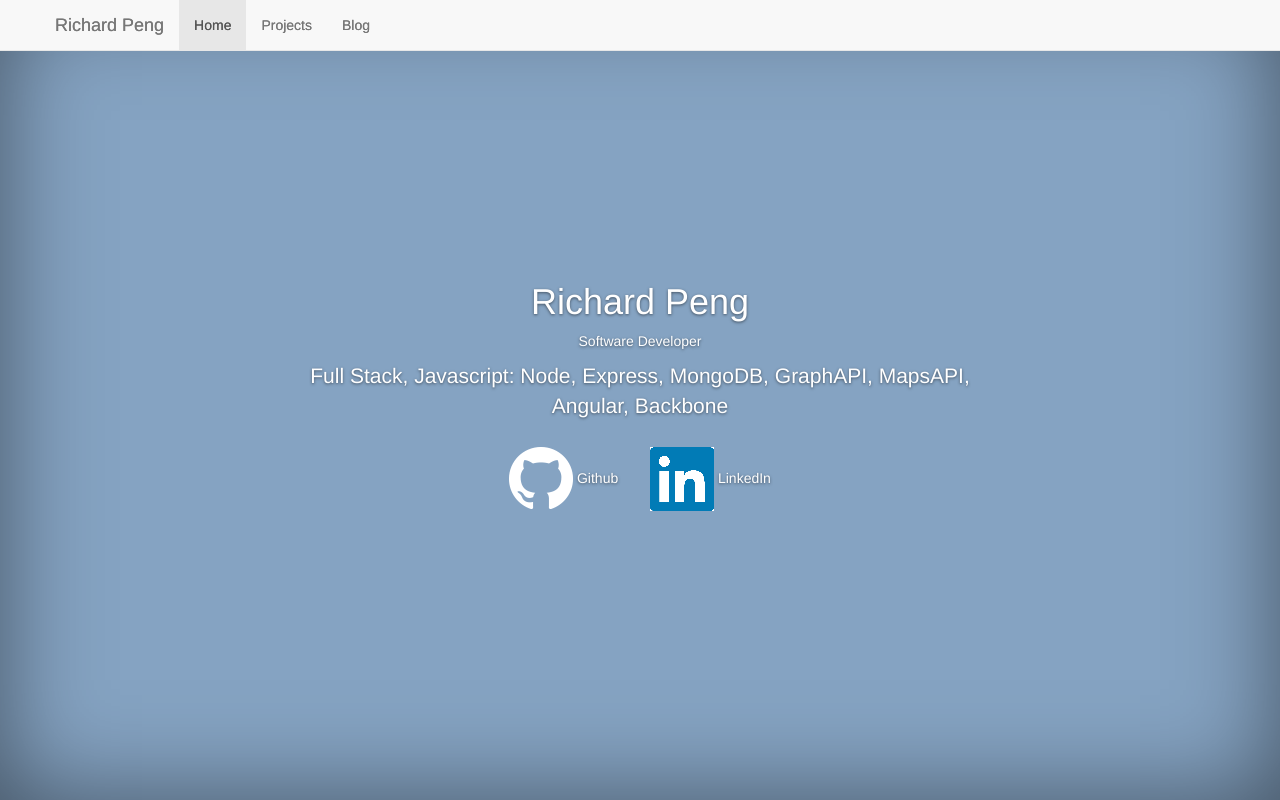
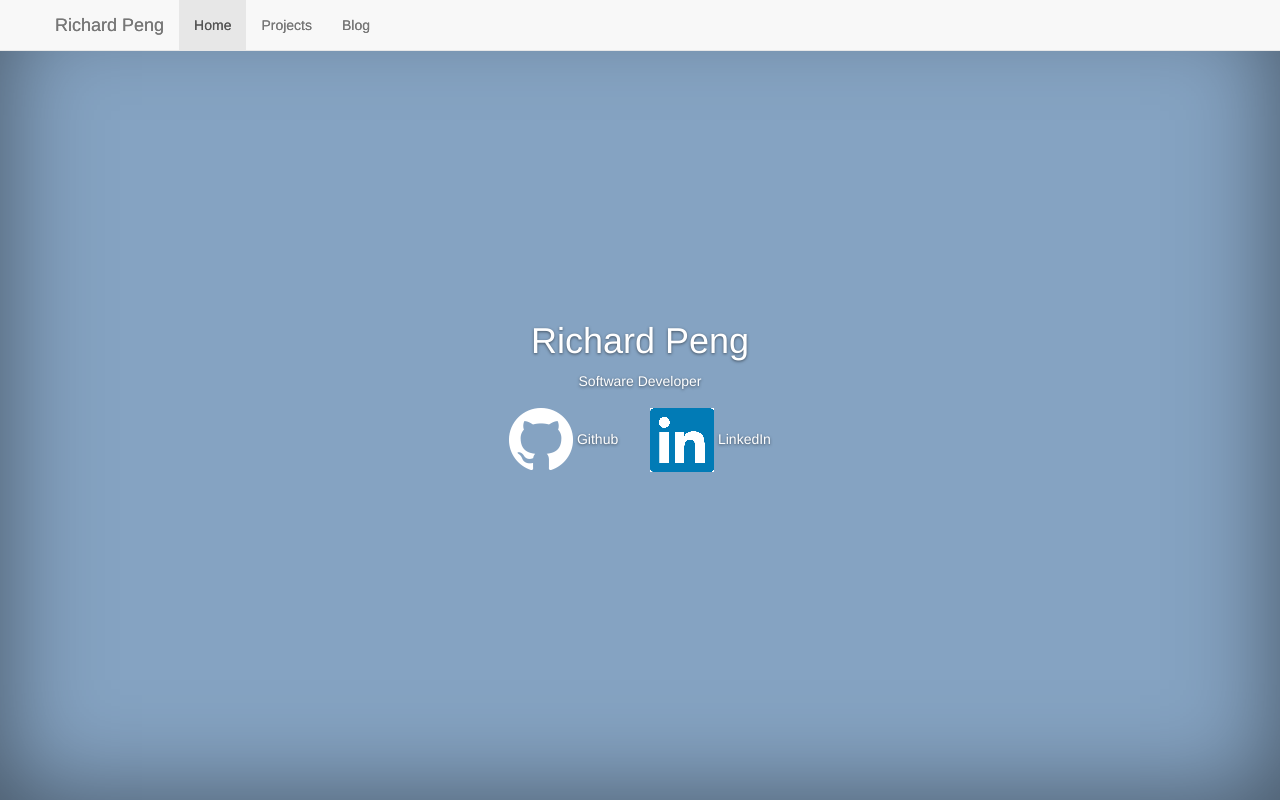
Before and after one commit to rcpeng34/personalsite, a website: page public/html/index.html in a window 1280 px wide. Drawn offline with nearby package versions, Linux system fonts and the light colour scheme; files that its build step writes are made by us from their sources; files whose address does not match are found by name.

Commit message:
Removes tech line

```diff
--- a/public/html/index.html
+++ b/public/html/index.html
@@ -63,9 +63,6 @@
             <h1 class="cover-heading" itemprop="name">Richard Peng</h1>
             <p class-"lead" itemprop="jobTitle">Software Developer</p>
             <p class="lead">
-              Full Stack, Javascript: Node, Express, MongoDB, GraphAPI, MapsAPI, Angular, Backbone
-            </p>
-            <p class="lead">
               <a href="https://github.com/rcpeng34" class="btn primary" target="_blank">
                 <img src="/assets/GitHub-Mark-Light-64px.png">
                 Github
```
